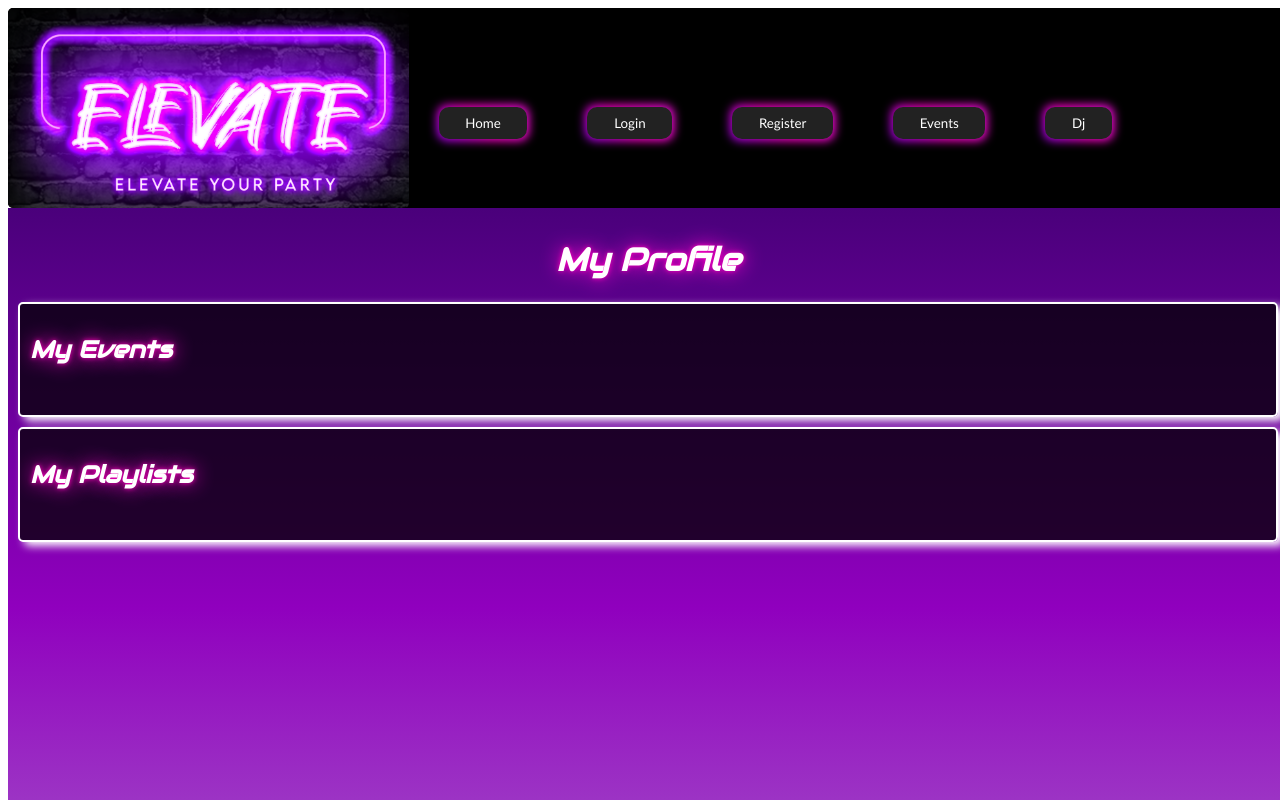
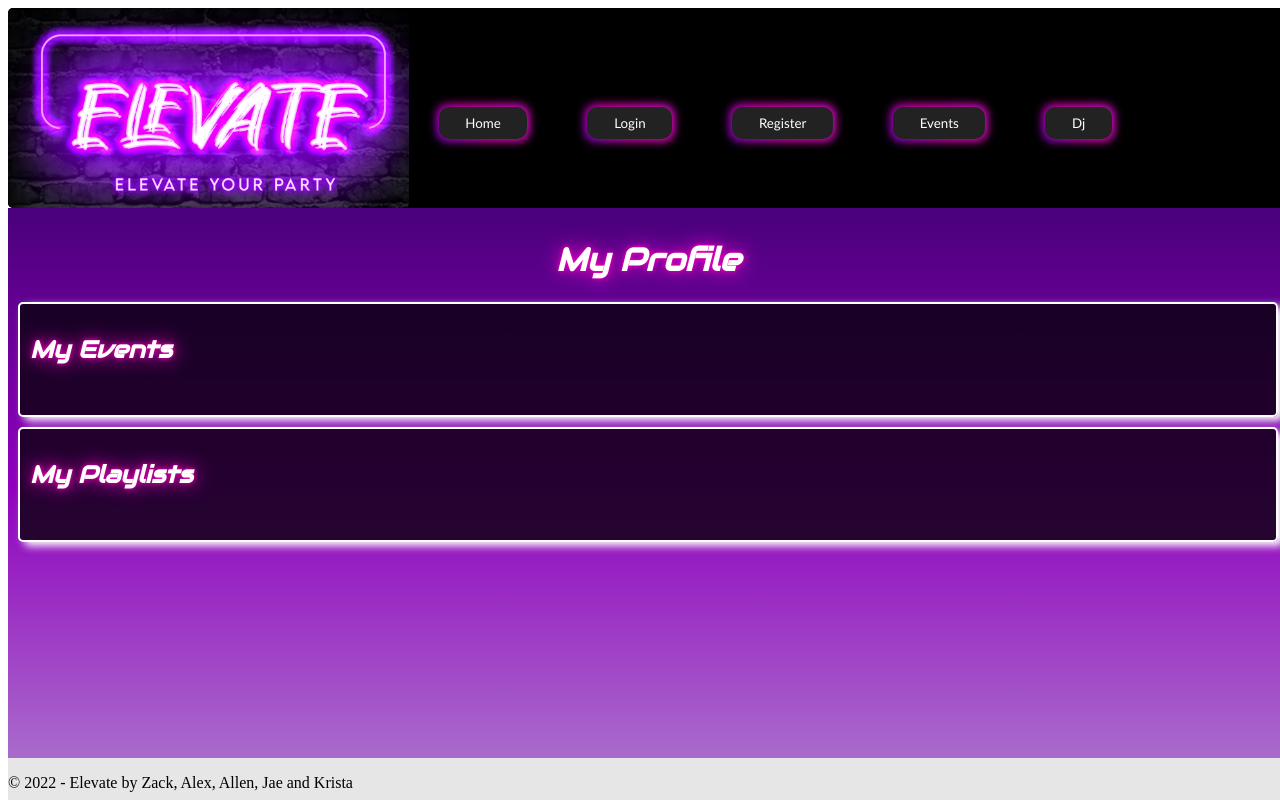
Before and after one commit to allenkramer3/Elevate-Final-Capstone-Project, a Vue app in the folder capstone/vue/: page /dj/1 in a window 1280 px wide. Shown: the top 800 px of the page. Built offline with nearby package versions, Linux system fonts and the light colour scheme; no server answers.

Commit message:
footer bug

```diff
--- a/capstone/vue/src/App.vue
+++ b/capstone/vue/src/App.vue
@@ -22,10 +22,10 @@
       <router-link class="btn-header" v-bind:to="{ name: 'logout' }" >Logout</router-link>
       </button>
     </div>
-<!--
-    <div class="main-body"> -->
-      <router-view class="main-body"/>
-    <!-- </div> -->
+
+
+    <router-view class="main-body" />
+
 
     <div class="footer">
       <p> &copy; 2022 - Elevate by Zack, Alex, Allen, Jae and Krista</p>
@@ -55,7 +55,7 @@ body{
 .main-body {
   grid-area: main-body;
   background-image: linear-gradient(#4A007b, #9000BE, #A96BCB);
-  height: 100vh;
+  height: 100%;
   width: 100vw;
 }
 
```
